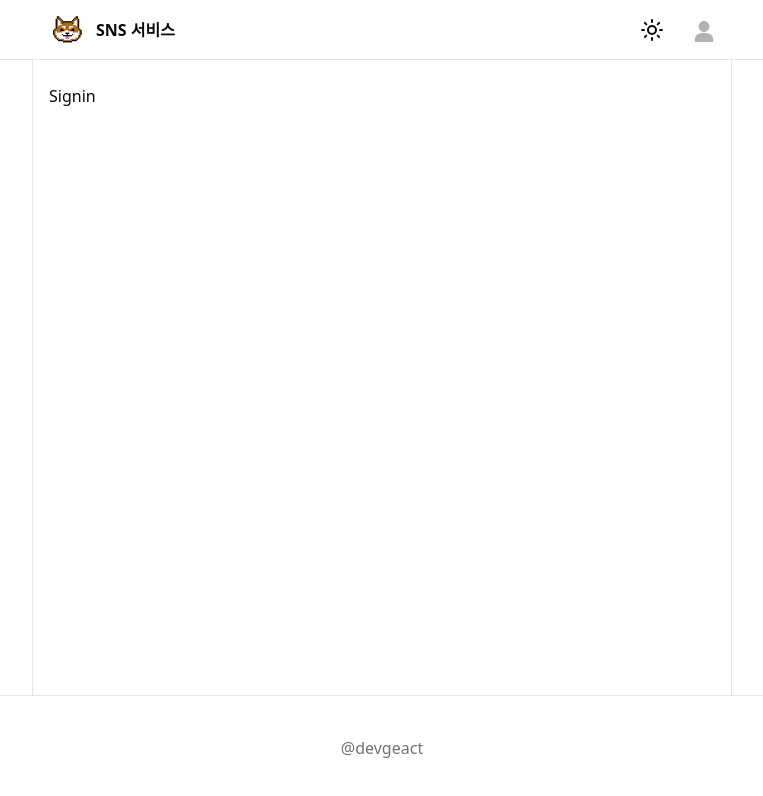
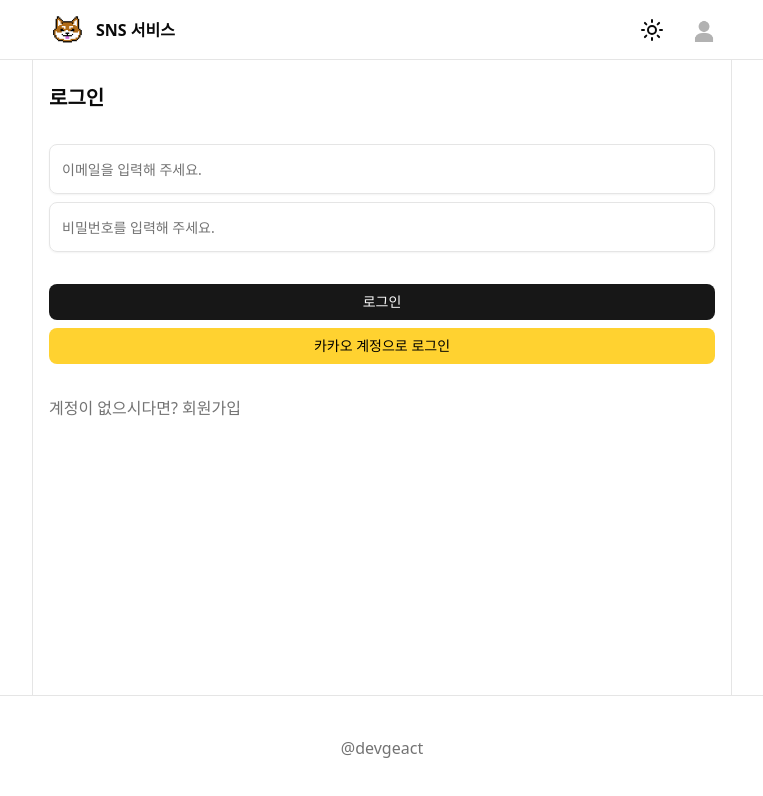
Before and after one commit to devyubi/til_next_supabase, a Next.js app: page /signin in a window 1280 px wide. Shown: the top 796 px of the page, without its empty margins (258-1021 px from the left). Built offline with nearby package versions, Linux system fonts and the light colour scheme; no server answers.

Commit message:
[docs] kakao 인증

```diff
--- a/src/apis/auth.ts
+++ b/src/apis/auth.ts
@@ -1,4 +1,5 @@
 import supabase from '@/lib/supabase/client';
+import type { Provider } from '@supabase/auth-js'; // 직접 타이핑
 
 // supabase 백엔드에 사용자 이메일 회원가입
 export async function signUpWithEmail({
@@ -14,3 +15,28 @@
 
   return data;
 }
+
+// supabase 백엔드에 사용자 이메일 로그인
+export async function signInWithPassword({
+  email,
+  password,
+}: {
+  email: string;
+  password: string;
+}) {
+  // 레퍼런스 참조
+  const { data, error } = await supabase.auth.signInWithPassword({
+    email,
+    password,
+  });
+  if (error) throw error;
+
+  return data;
+}
+
+// supabase 백엔드에 소셜 로그인
+export async function signInWithOAuth(provider: Provider) {
+  const { data, error } = await supabase.auth.signInWithOAuth({ provider });
+  if (error) throw error;
+  return data;
+}
--- a/src/app/signin/page.tsx
+++ b/src/app/signin/page.tsx
@@ -1,5 +1,79 @@
+'use client';
+import { Button } from '@/components/ui/button';
+import { Input } from '@/components/ui/input';
+import { useSignInWithKakao } from '@/hooks/mutations/useSignInWithKakao';
+import { useSignInWithPassword } from '@/hooks/mutations/useSignInWithPassword';
+import Link from 'next/link';
+import { useState } from 'react';
+
 function SignIn() {
-  return <div>Signin</div>;
+  const [email, setEmail] = useState('');
+  const [password, setPassword] = useState('');
+  // 이메일로 로그인
+  const { mutate: signInPassword, isPending: isPendingPassword } =
+    useSignInWithPassword();
+  const handleSignInWithEmail = () => {
+    if (!email.trim()) return;
+    if (!password.trim()) return;
+    // 이메일을 이용해서 로그인 진행
+    signInPassword({ email: email, password: password });
+  };
+
+  // 카카오 로그인
+  const { mutate: signInWithKakao, isPending: isPendingKakao } =
+    useSignInWithKakao();
+  const handleSignInWithKakao = () => {
+    signInWithKakao('kakao');
+  };
+
+  return (
+    <div className='flex flex-col gap-8'>
+      <div className='text-xl font-bold'>로그인</div>
+      <div className='flex flex-col gap-2'>
+        <Input
+          disabled={isPendingPassword}
+          value={email}
+          onChange={e => setEmail(e.target.value)}
+          type='email'
+          className='py-6'
+          placeholder='이메일을 입력해 주세요.'
+        />
+        <Input
+          disabled={isPendingPassword}
+          value={password}
+          onChange={e => setPassword(e.target.value)}
+          type='password'
+          className='py-6'
+          placeholder='비밀번호를 입력해 주세요.'
+        />
+      </div>
+      <div className='flex flex-col gap-2'>
+        <Button
+          onClick={handleSignInWithEmail}
+          className='w-full cursor-pointer'
+          disabled={isPendingPassword}
+        >
+          로그인
+        </Button>
+        {/* 카카오 로그인 */}
+        <Button
+          onClick={handleSignInWithKakao}
+          className='w-full cursor-pointer bg-amber-300 hover:bg-amber-200 hover:text-white text-black'
+          disabled={isPendingKakao}
+        >
+          카카오 계정으로 로그인
+        </Button>
+      </div>
+      <div>
+        <Link
+          href={'/signup'}
+          className='text-muted-foreground hover:text-gray-400 cursor-pointer'
+        >
+          계정이 없으시다면? 회원가입
+        </Link>
+      </div>
+    </div>
+  );
 }
 
 export default SignIn;
--- a/src/app/signup/page.tsx
+++ b/src/app/signup/page.tsx
@@ -57,7 +57,7 @@
       <div>
         <Link
           href={'/signin'}
-          className='text-muted-foreground hover:text-gray-300'
+          className='text-muted-foreground hover:text-gray-300 cursor-pointer'
         >
           이미 계정이 있다면? 로그인
         </Link>
--- /dev/null
+++ b/src/hooks/mutations/useSignInWithKakao.ts
@@ -0,0 +1,8 @@
+import { signInWithOAuth } from '@/apis/auth';
+import { useMutation } from '@tanstack/react-query';
+
+export function useSignInWithKakao() {
+  return useMutation({
+    mutationFn: signInWithOAuth,
+  });
+}
--- /dev/null
+++ b/src/hooks/mutations/useSignInWithPassword.ts
@@ -0,0 +1,8 @@
+import { signInWithPassword } from '@/apis/auth';
+import { useMutation } from '@tanstack/react-query';
+
+export function useSignInWithPassword() {
+  return useMutation({
+    mutationFn: signInWithPassword,
+  });
+}
```
Also changed, not shown: 1 other file (tests, documents, lock files or other folders).
